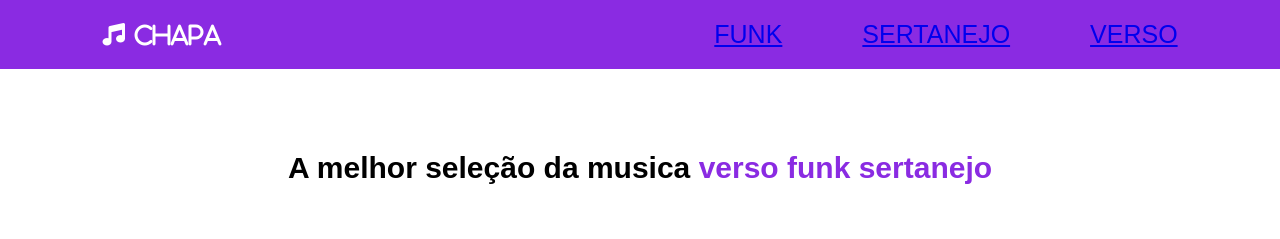
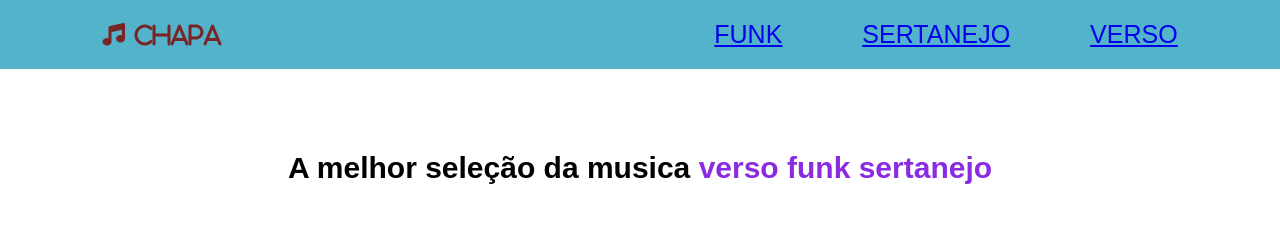
Before and after one commit to Brayangomes49/brayanmafios, a plain HTML site: page index.html in a window 1280 px wide. Shown: the top 239 px of the page. Drawn offline with Linux system fonts and the light colour scheme; a web font is replaced by a local one.

Commit message:
cvcdvfvbff

```diff
--- a/style.css
+++ b/style.css
@@ -2,7 +2,7 @@
 
 :root {
     --cor-primaria-1: #53B3CB;
-    --cor-primaria-2: #F9C22E;
+    --cor-primaria-2: #fc0915;
     --cor-primaria-3: #F15946;
     --cor-primaria-4: #E01A4F;
     --cor-primaria-5: #0C090D;
@@ -21,7 +21,7 @@
 header {
     width: 100%;
     padding: 20px 8%;
-    background-color: blueviolet;
+    background-color: var(--cor-primaria-1);
     position: fixed;
     top: 0;
     left: 0;
@@ -30,7 +30,7 @@ header {
 
 #logo {
     font-size: 1.5rem;
-    color: white;
+    color: rgb(121, 37, 37);
     font-weight: 600;
     display: flex;
     align-items: center;
```
